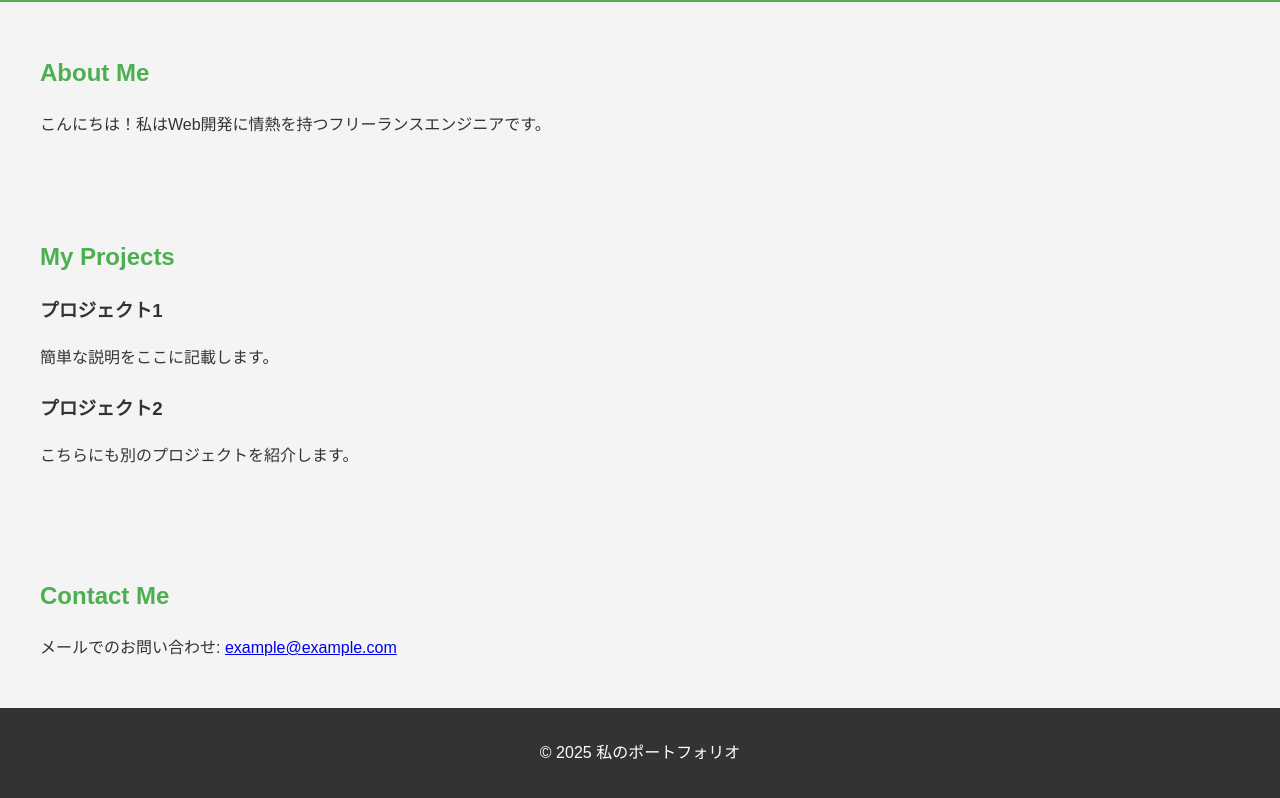
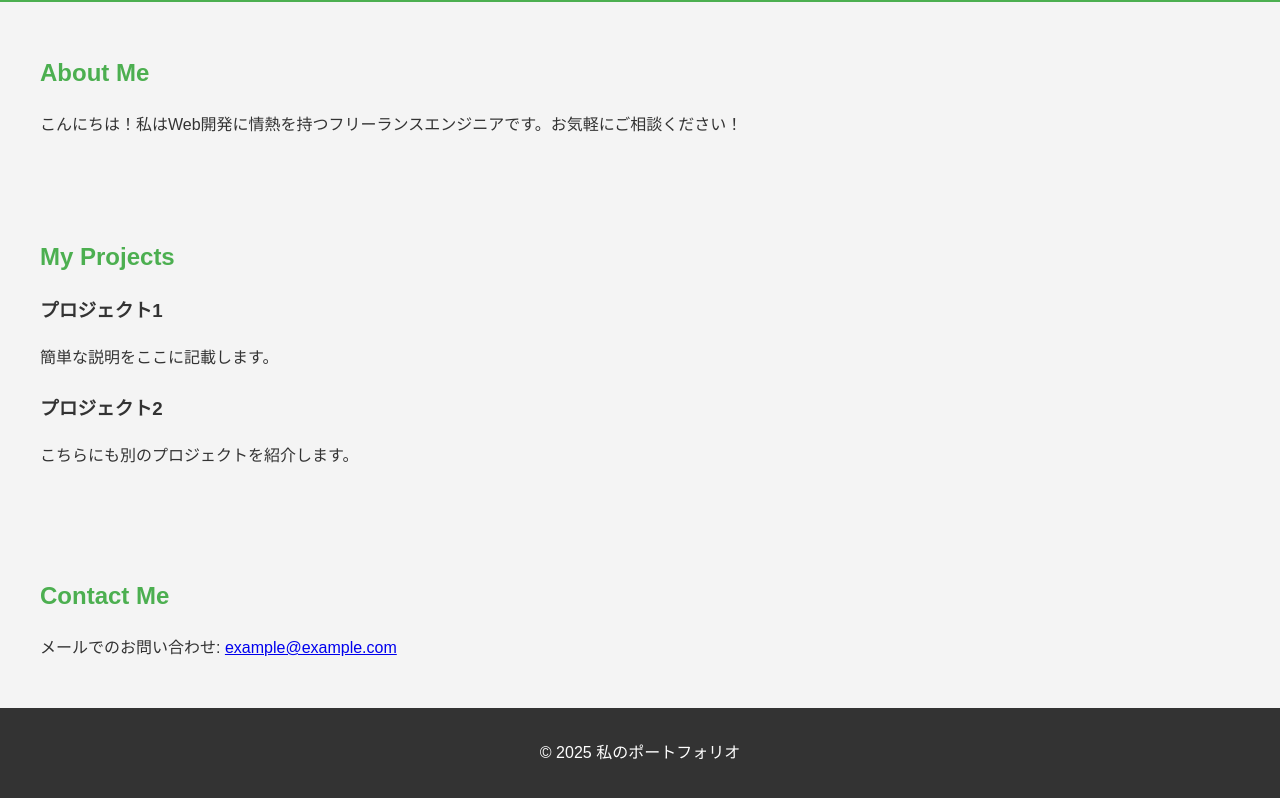
Before and after one commit to kaho-uchida/kaho-s-portfolio, a plain HTML site: page Sample001.html in a window 1280 px wide. Shown: the part 81-879 px from the top of the page. Drawn offline with Linux system fonts and the light colour scheme.

Commit message:
試しコミット

```diff
--- a/Sample001.html
+++ b/Sample001.html
@@ -23,7 +23,7 @@
     <section id="about">
         <div class="container">
             <h2>About Me</h2>
-            <p>こんにちは！私はWeb開発に情熱を持つフリーランスエンジニアです。</p>
+            <p>こんにちは！私はWeb開発に情熱を持つフリーランスエンジニアです。お気軽にご相談ください！</p>
         </div>
     </section>
 
```
